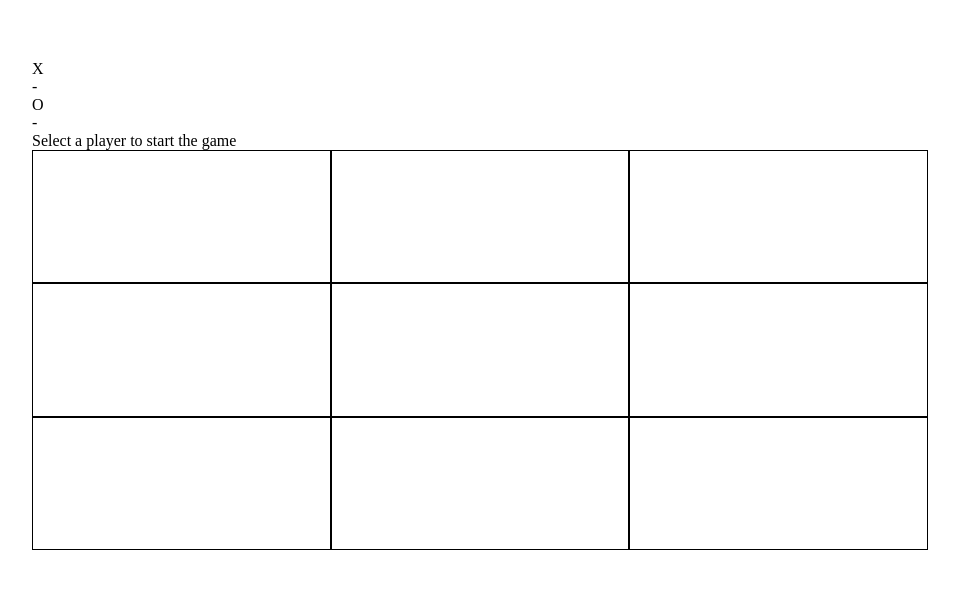
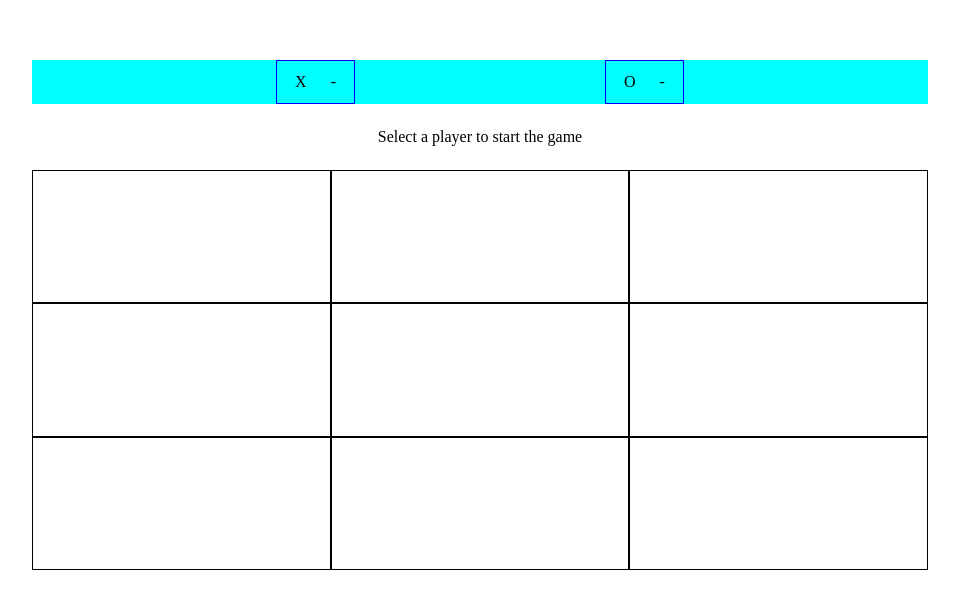
Before and after one commit to daryllevy/tic-tac-toe, a plain HTML site: page index.html in a window 1280 px wide. Shown: the part 140-748 px from the top of the page, without its empty margins (160-1119 px from the left). Drawn offline with Linux system fonts and the light colour scheme.

Commit message:
style: ajout de l'espacement entre les boutons marqueurs

```diff
--- a/style.css
+++ b/style.css
@@ -30,3 +30,27 @@
   border: 1px solid black;
   width: calc(100% / 3);
 }
+
+.selection {
+  display: flex;
+  gap: 250px;
+  justify-content: center;
+  margin-bottom: 24px;
+  background-color: aqua;
+}
+
+.selection div {
+  display: flex;
+  gap: 24px;
+  border: 1px solid blue;
+  padding: 12px 18px;
+}
+
+.selection div:hover {
+  cursor: pointer;
+}
+
+.message {
+  text-align: center;
+  margin-bottom: 24px;
+}
```
